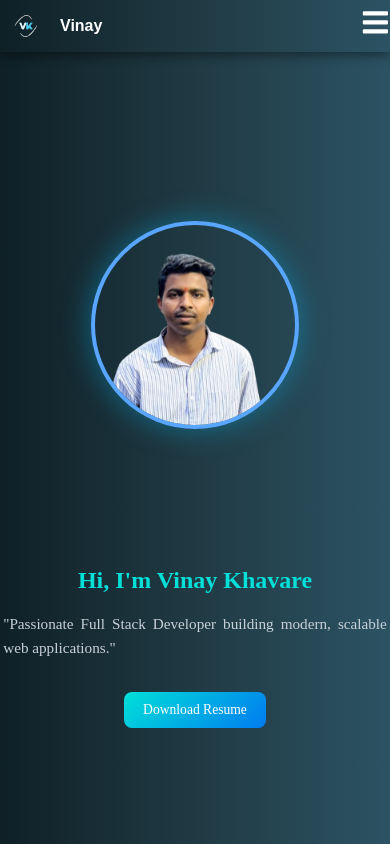
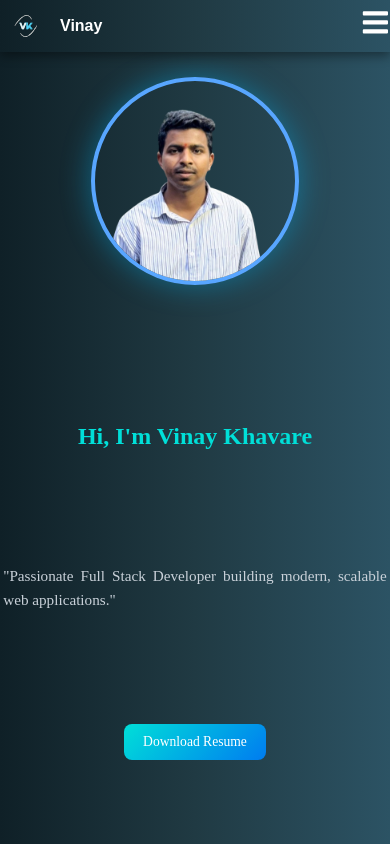
Before and after one commit to Vinaykhavare/Portfolio, a React (Vite) app: page / in a window 390 px wide. Shown: the top 844 px of the page. Built offline with nearby package versions, Linux system fonts and the light colour scheme.

Commit message:
some changes to make it mobile resposive

```diff
--- a/src/components/Home.css
+++ b/src/components/Home.css
@@ -74,15 +74,18 @@
 @media (max-width: 768px) {
   .home h1 {
     font-size: 1.8rem;
+     margin-bottom: 7rem;
   }
 
   .home p {
     font-size: 1rem;
+     margin-bottom: 7rem;
   }
 
   .resume-btn {
     font-size: 0.95rem;
     padding: 0.7rem 1.4rem;
+     margin-bottom: 7rem;
   }
 
   .home-image img {
```
